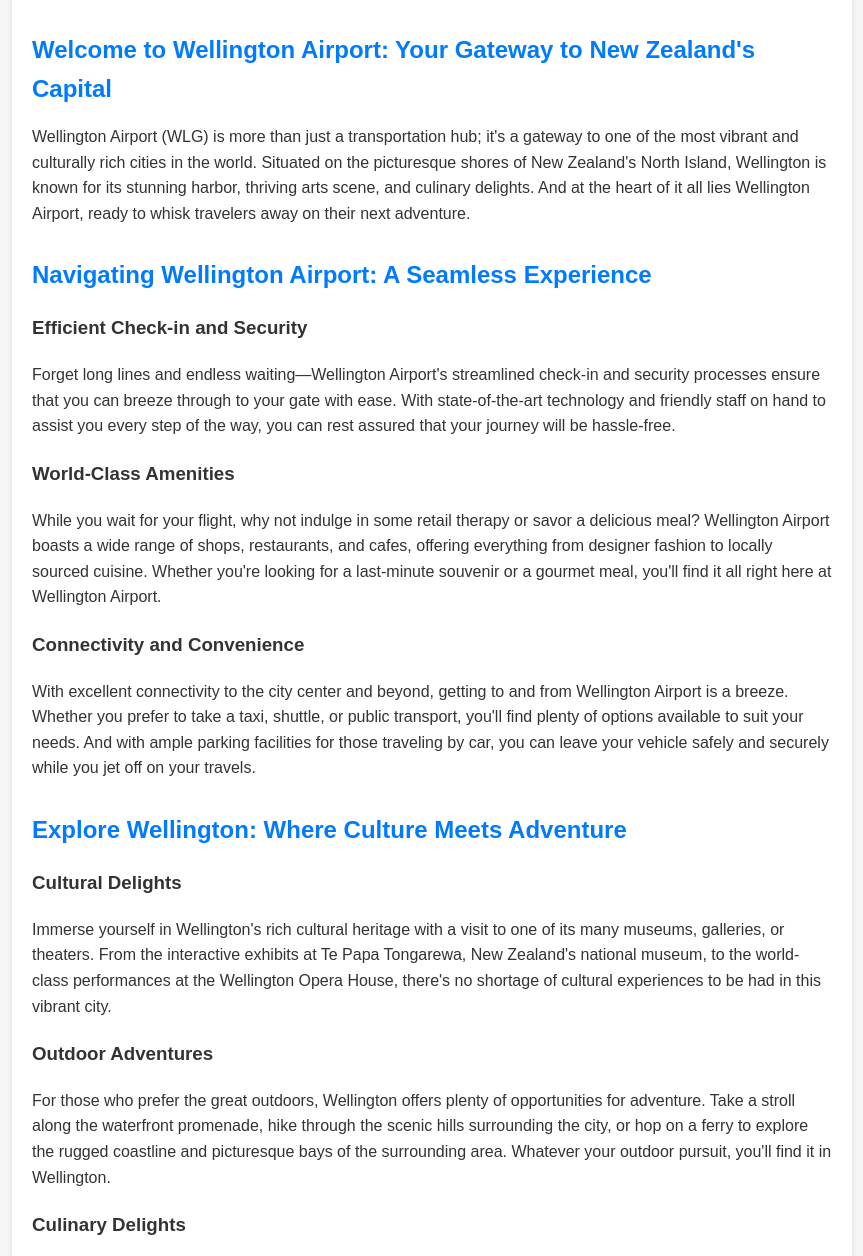
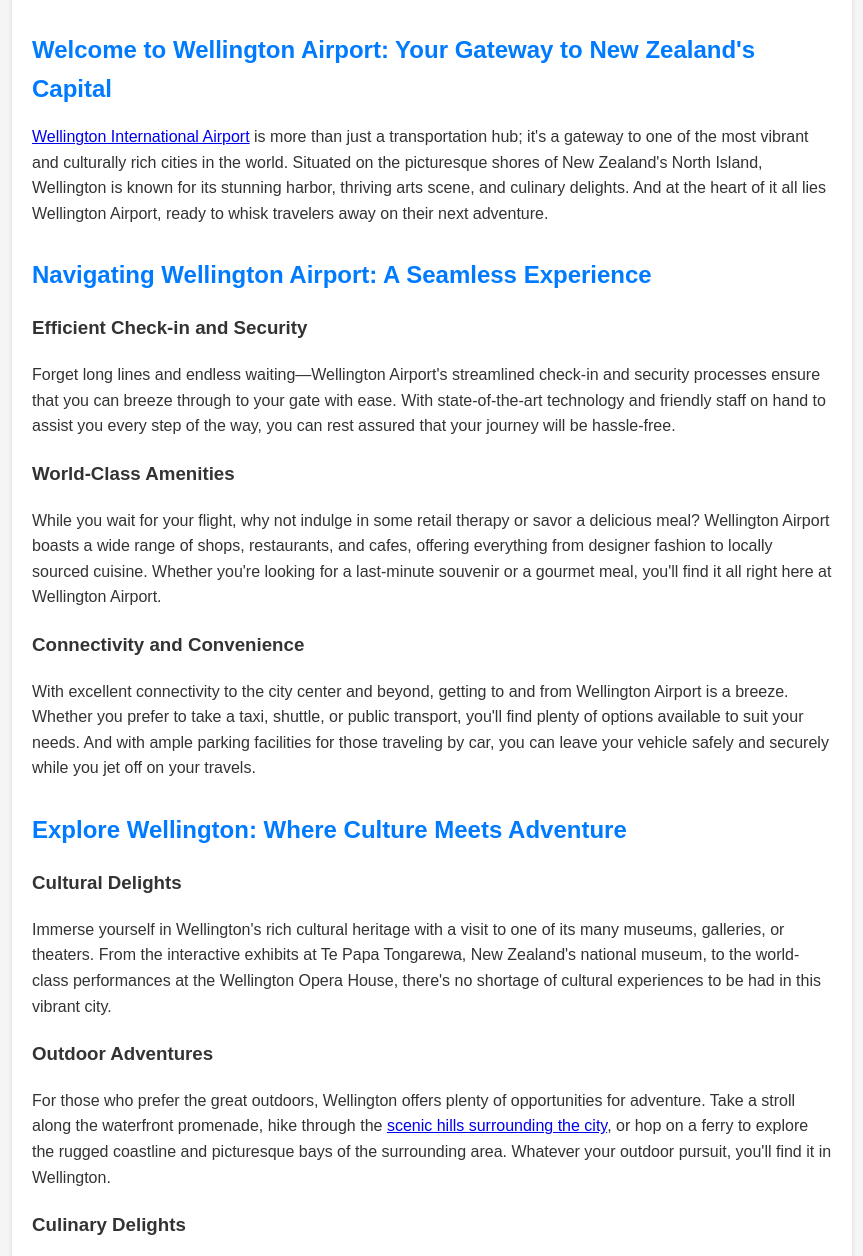
Before and after one commit to roberthinsom/wellingtonairportnzv, a plain HTML site: page index.html in a window 1280 px wide. Shown: the part 120-1376 px from the top of the page, without its empty margins (208-1071 px from the left). Drawn offline with Linux system fonts and the light colour scheme.

Commit message:
Update index.html

```diff
--- a/index.html
+++ b/index.html
@@ -1,6 +1,7 @@
 <!DOCTYPE html>
 <html lang="en">
 <head>
+    <meta name="google-site-verification" content="ObukADArsi-EuR3-wBynFvNsMajssmHhNhpFkwQdcp4" />
     <meta charset="UTF-8">
     <meta name="viewport" content="width=device-width, initial-scale=1.0">
     <title>Flight Ready: Your Ultimate Resource for Wellington Airport (WLG) Travel</title>
@@ -63,7 +64,7 @@
     <main>
         <section>
             <h2>Welcome to Wellington Airport: Your Gateway to New Zealand's Capital</h2>
-            <p>Wellington Airport (WLG) is more than just a transportation hub; it's a gateway to one of the most vibrant and culturally rich cities in the world. Situated on the picturesque shores of New Zealand's North Island, Wellington is known for its stunning harbor, thriving arts scene, and culinary delights. And at the heart of it all lies Wellington Airport, ready to whisk travelers away on their next adventure.</p>
+            <p><a href="https://wellingtonairportnz.com/">Wellington International Airport</a> is more than just a transportation hub; it's a gateway to one of the most vibrant and culturally rich cities in the world. Situated on the picturesque shores of New Zealand's North Island, Wellington is known for its stunning harbor, thriving arts scene, and culinary delights. And at the heart of it all lies Wellington Airport, ready to whisk travelers away on their next adventure.</p>
         </section>
         <section>
             <h2>Navigating Wellington Airport: A Seamless Experience</h2>
@@ -79,7 +80,7 @@
             <h3>Cultural Delights</h3>
             <p>Immerse yourself in Wellington's rich cultural heritage with a visit to one of its many museums, galleries, or theaters. From the interactive exhibits at Te Papa Tongarewa, New Zealand's national museum, to the world-class performances at the Wellington Opera House, there's no shortage of cultural experiences to be had in this vibrant city.</p>
             <h3>Outdoor Adventures</h3>
-            <p>For those who prefer the great outdoors, Wellington offers plenty of opportunities for adventure. Take a stroll along the waterfront promenade, hike through the scenic hills surrounding the city, or hop on a ferry to explore the rugged coastline and picturesque bays of the surrounding area. Whatever your outdoor pursuit, you'll find it in Wellington.</p>
+            <p>For those who prefer the great outdoors, Wellington offers plenty of opportunities for adventure. Take a stroll along the waterfront promenade, hike through the <a href="https://wellingtonairportnznc.pages.dev/">scenic hills surrounding the city</a>, or hop on a ferry to explore the rugged coastline and picturesque bays of the surrounding area. Whatever your outdoor pursuit, you'll find it in Wellington.</p>
             <h3>Culinary Delights</h3>
             <p>No visit to Wellington would be complete without sampling some of its culinary delights. With its thriving food scene and abundance of local produce, this city is a paradise for foodies. From world-class restaurants serving up innovative cuisine to bustling markets brimming with fresh produce and gourmet treats, there's no shortage of delicious dining options to explore.</p>
         </section>
```
